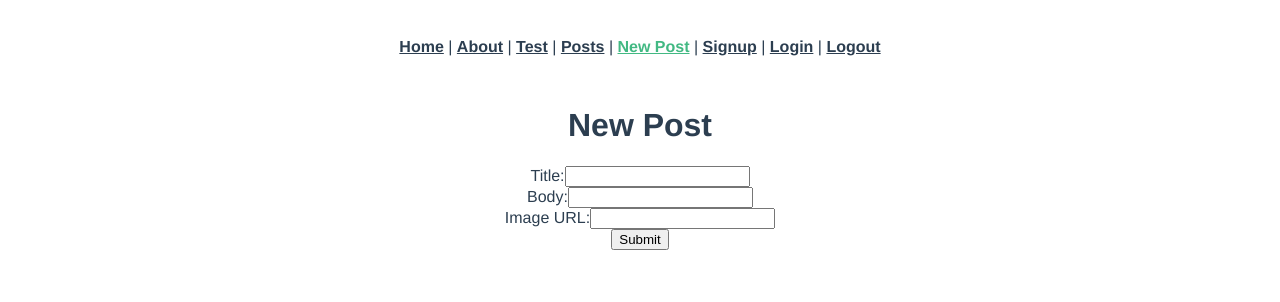
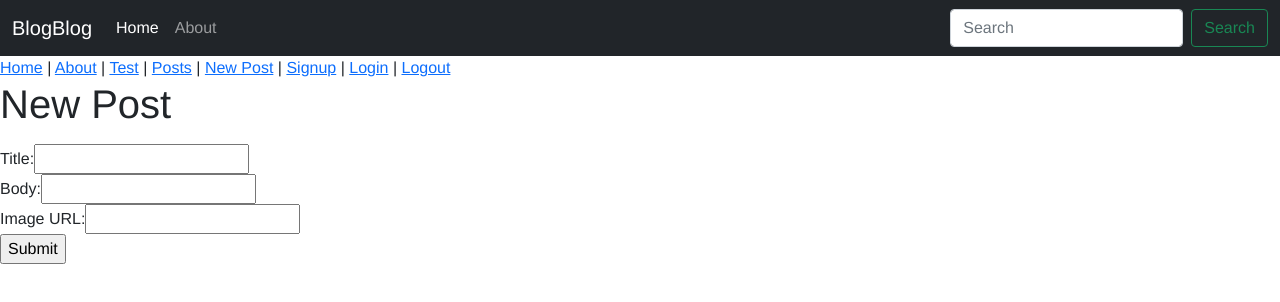
Before and after one commit to kielarneson/blog-frontend-app, a Vue app: page /posts/new in a window 1280 px wide. Shown: the top 302 px of the page. Built offline with nearby package versions, Linux system fonts and the light colour scheme.

Commit message:
Added bootstrap styling to the PostIndex file

```diff
--- a/public/index.html
+++ b/public/index.html
@@ -6,6 +6,7 @@
     <meta name="viewport" content="width=device-width,initial-scale=1.0">
     <link rel="icon" href="<%= BASE_URL %>favicon.ico">
     <title><%= htmlWebpackPlugin.options.title %></title>
+    <link href="https://cdn.jsdelivr.net/npm/bootstrap@5.1.2/dist/css/bootstrap.min.css" rel="stylesheet" integrity="sha384-uWxY/CJNBR+1zjPWmfnSnVxwRheevXITnMqoEIeG1LJrdI0GlVs/9cVSyPYXdcSF" crossorigin="anonymous">
   </head>
   <body>
     <noscript>
@@ -13,5 +14,6 @@
     </noscript>
     <div id="app"></div>
     <!-- built files will be auto injected -->
+    <script src="https://cdn.jsdelivr.net/npm/bootstrap@5.1.2/dist/js/bootstrap.bundle.min.js" integrity="sha384-kQtW33rZJAHjgefvhyyzcGF3C5TFyBQBA13V1RKPf4uH+bwyzQxZ6CmMZHmNBEfJ" crossorigin="anonymous"></script>
   </body>
 </html>
--- a/src/App.vue
+++ b/src/App.vue
@@ -1,5 +1,36 @@
 <template>
   <div id="app">
+    <nav class="navbar navbar-expand-lg navbar-dark bg-dark">
+      <div class="container-fluid">
+        <a class="navbar-brand" href="#">BlogBlog</a>
+        <button
+          class="navbar-toggler"
+          type="button"
+          data-bs-toggle="collapse"
+          data-bs-target="#navbarSupportedContent"
+          aria-controls="navbarSupportedContent"
+          aria-expanded="false"
+          aria-label="Toggle navigation"
+        >
+          <span class="navbar-toggler-icon"></span>
+        </button>
+        <div class="collapse navbar-collapse" id="navbarSupportedContent">
+          <ul class="navbar-nav me-auto mb-2 mb-lg-0">
+            <li class="nav-item">
+              <a class="nav-link active" aria-current="page" href="/">Home</a>
+            </li>
+            <li class="nav-item">
+              <a class="nav-link" href="/about">About</a>
+            </li>
+          </ul>
+          <form class="d-flex">
+            <input class="form-control me-2" type="search" placeholder="Search" aria-label="Search" />
+            <button class="btn btn-outline-success" type="submit">Search</button>
+          </form>
+        </div>
+      </div>
+    </nav>
+
     <div id="nav">
       <router-link to="/">Home</router-link>
       |
@@ -23,23 +54,6 @@
 
 <style>
 #app {
-  font-family: Avenir, Helvetica, Arial, sans-serif;
-  -webkit-font-smoothing: antialiased;
-  -moz-osx-font-smoothing: grayscale;
-  text-align: center;
-  color: #2c3e50;
-}
-
-#nav {
-  padding: 30px;
-}
-
-#nav a {
-  font-weight: bold;
-  color: #2c3e50;
-}
-
-#nav a.router-link-exact-active {
-  color: #42b983;
+  font-family: Futura, Helvetica, Arial, sans-serif;
 }
 </style>
--- a/src/views/Login.vue
+++ b/src/views/Login.vue
@@ -35,7 +35,7 @@
         .then((response) => {
           axios.defaults.headers.common["Authorization"] = "Bearer " + response.data.jwt;
           localStorage.setItem("jwt", response.data.jwt);
-          this.$router.push("/");
+          this.$router.push("/posts");
         })
         .catch((error) => {
           console.log(error.response);
--- a/src/views/PostIndex.vue
+++ b/src/views/PostIndex.vue
@@ -1,6 +1,20 @@
 <template>
   <div class="postIndex">
     <h1>All Posts</h1>
+    <div class="row">
+      <div class="col-sm-4" v-for="post in posts" v-bind:key="post.id">
+        <div class="card">
+          <div class="card-body">
+            <h5 class="card-title">{{ post.title }}</h5>
+            <img :src="post.image" alt="" />
+            <div>
+              <router-link v-bind:to="`/posts/${post.id}`">Show More</router-link>
+            </div>
+          </div>
+        </div>
+      </div>
+    </div>
+
     <div class="index" v-for="post in posts" v-bind:key="post.id">
       <h1>{{ post.title }}</h1>
       <img :src="post.image" alt="" />
@@ -11,7 +25,12 @@
   </div>
 </template>
 
-<style></style>
+<style>
+.card img {
+  object-fit: cover;
+  height: 400px;
+}
+</style>
 
 <script>
 import axios from "axios";
--- a/src/views/PostShow.vue
+++ b/src/views/PostShow.vue
@@ -11,7 +11,7 @@
 
     <dialog id="delete-details">
       <form method="dialog">
-        <h1>Are you sure you want to delete?</h1>
+        <h3>Are you sure you want to delete?</h3>
         <button @click="deletePost(post)">Yes</button>
         <button>Close</button>
       </form>
```
